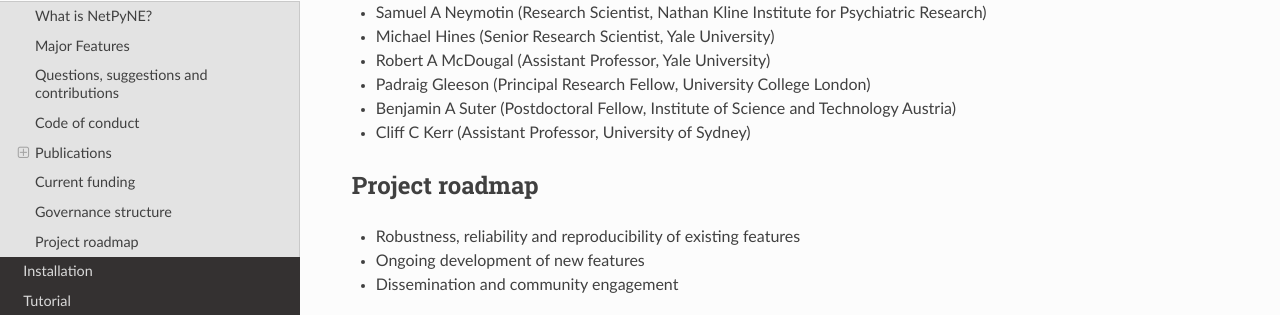
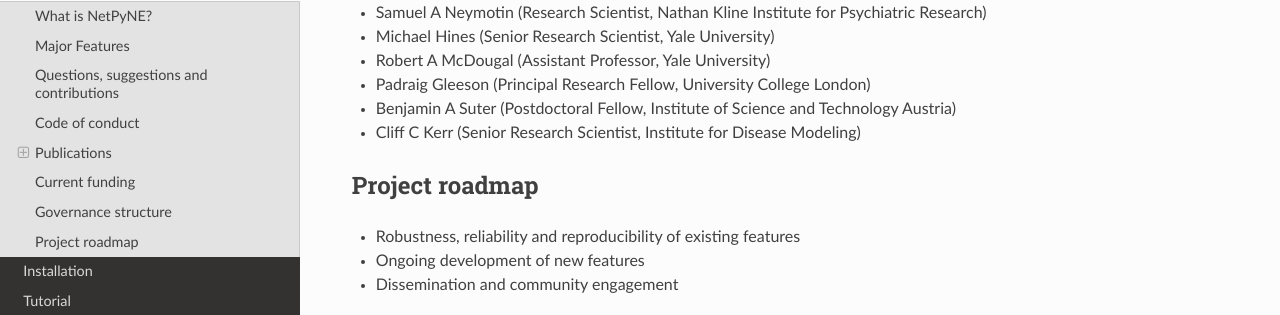
Before and after one commit to suny-downstate-medical-center/netpyne, a Sphinx documentation site: the page built from doc/source/overview.rst, in a window 1280 px wide and 900 px high, scrolled down 4756 px. Shown: the part 135-450 px from the top of the window. Built offline with Sphinx 7.4.7 and the Read the Docs theme 2.0.0, drawn with Linux system fonts in a browser that asks for light colours.

Commit message:
update pubs, funding, governance, roadmap

```diff
--- a/doc/source/overview.rst
+++ b/doc/source/overview.rst
@@ -163,7 +163,7 @@
 - Robert A McDougal (Assistant Professor, Yale University)
 - Padraig Gleeson (Principal Research Fellow, University College London)
 - Benjamin A Suter (Postdoctoral Fellow, Institute of Science and Technology Austria)
-- Cliff C Kerr (Assistant Professor, University of Sydney)
+- Cliff C Kerr (Senior Research Scientist, Institute for Disease Modeling)
 
 
 Project roadmap
```
